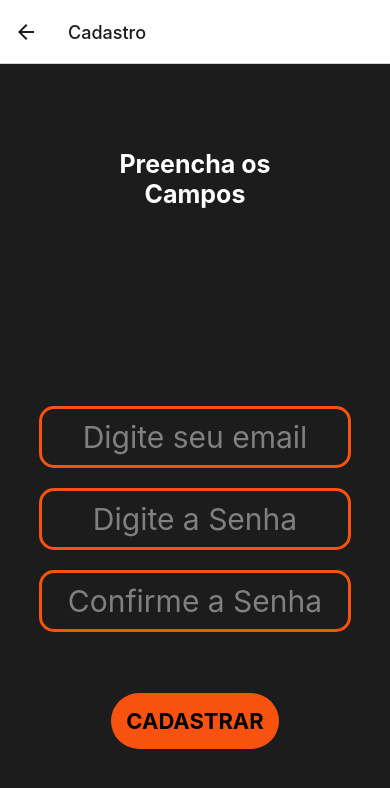
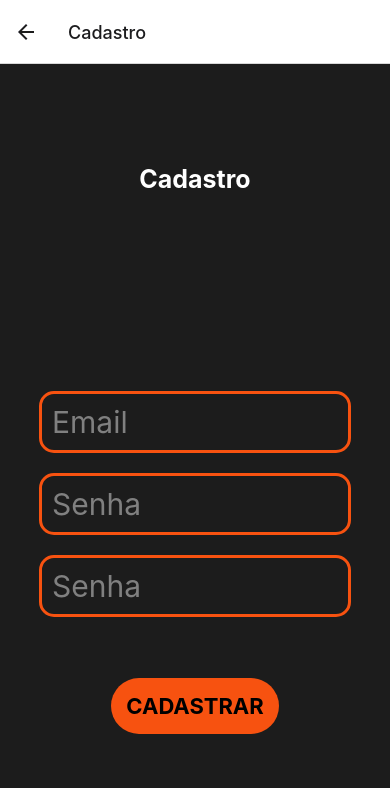
Before and after one commit to nipem-londrina/pi-5, a React Native app: screen /Cadastro in a window 390 px wide. Shown: the top 788 px of the page. Built offline with nearby package versions, Linux system fonts and the light colour scheme.

Commit message:
Style updated

```diff
--- a/src/pages/CadastroConta/index.js
+++ b/src/pages/CadastroConta/index.js
@@ -35,14 +35,14 @@ export default function Cadastro() {
 
     <View style={styles.container}>
 
-      <Text style={styles.titulo}>Preencha os{"\n"}Campos</Text>
+      <Text style={styles.titulo}>Cadastro</Text>
       <Text>{'\n\n\n\n\n\n\n\n\n\n\n'}</Text>
       <TextInput
         style={styles.entradaDeDados}
         onChangeText={setEmail}
         value={email}
         placeholderTextColor={'grey'}
-        placeholder='Digite seu email'>
+        placeholder='Email'>
       </TextInput>
 
       <TextInput
@@ -50,7 +50,7 @@ export default function Cadastro() {
         onChangeText={setSenha}
         value={senha}
         placeholderTextColor={'grey'}
-        placeholder='Digite a Senha'
+        placeholder='Senha'
         secureTextEntry={true}>
       </TextInput>
 
@@ -59,7 +59,7 @@ export default function Cadastro() {
         onChangeText={setConfirmaSenha}
         value={confrimaSenha}
         placeholderTextColor={'grey'}
-        placeholder='Confirme a Senha'
+        placeholder='Senha'
         secureTextEntry={true}>
       </TextInput>
 
@@ -98,7 +98,6 @@ const styles = StyleSheet.create({
     borderRadius: 15,
     width: "80%",
     alignItems: "center",
-    textAlign: 'center',
     margin: 10,
     color: 'white',
     borderStyle: 'solid',
--- a/src/pages/ListaJogos/index.js
+++ b/src/pages/ListaJogos/index.js
@@ -7,12 +7,13 @@ import {
   View,
   FlatList,
   TextInput,
-  TouchableOpacity
+  TouchableOpacity,
+  Alert
 } from 'react-native';
 import { SERVER_ADDRESS } from '@env';
 
 
-export default function ListaJogos({ navigation, route }) {
+export default function ListaJogos({ route }) {
   const { username, password } = route.params;
   const auth = { 'Authorization': `Basic ` + base64.encode(`${username}:${password}`) };
 
@@ -28,7 +29,7 @@ export default function ListaJogos({ navigation, route }) {
       })
   }, [])
 
-  const handleNovoJogo = (jogo) => {
+  function handleNovoJogo(jogo) {
     fetch(`http://${SERVER_ADDRESS}/api/v1/jogo/${jogo}/jogador/${nick}`, {
       method: 'POST',
       headers: auth
@@ -42,7 +43,7 @@ export default function ListaJogos({ navigation, route }) {
     <SafeAreaView style={{ flex: 1 }}>
 
       <View style={styles.container}>
-        <Text style={styles.titulo}>Informe seu nick para o jogo selecionado</Text>
+        <Text style={styles.titulo}>Escolha um jogo para adicionar</Text>
         <Text>{'\n'}</Text>
         <TextInput
           style={styles.styleBuscarJogador}
@@ -53,6 +54,7 @@ export default function ListaJogos({ navigation, route }) {
         />
         <Text>{'\n\n'}</Text>
         <FlatList
+          style={styles.lista}
           data={data}
           keyExtractor={item => item.id}
           renderItem={({ item }) => (
@@ -81,6 +83,9 @@ const styles = StyleSheet.create({
     fontWeight: '700',
     textAlign: 'center'
   },
+  lista: {
+    width: "80%"
+  },
   itemLista: {
     marginTop: 10,
     padding: 20,
@@ -101,10 +106,10 @@ const styles = StyleSheet.create({
     paddingRight: 20,
     margin: 5,
     borderColor: '#f75210',
-    //backgroundColor: "white",
     color: 'white',
     borderStyle: 'solid',
     borderWidth: 3,
-    borderRadius: 15
+    borderRadius: 15,
+    width: "80%"
   }
 });
--- a/src/pages/Login/index.js
+++ b/src/pages/Login/index.js
@@ -22,7 +22,7 @@ export default function Login({ navigation }) {
         onChangeText={setEmail}
         value={email}
         placeholderTextColor={'grey'}
-        placeholder='Digite seu email'>
+        placeholder='Email'>
       </TextInput>
 
       <TextInput
@@ -30,7 +30,7 @@ export default function Login({ navigation }) {
         onChangeText={setSenha}
         value={senha}
         placeholderTextColor={'grey'}
-        placeholder='Digite a senha'
+        placeholder='Senha'
         secureTextEntry={true}>
       </TextInput>
 
@@ -86,7 +86,7 @@ const styles = StyleSheet.create({
     borderRadius: 15,
     width: "80%",
     alignItems: "center",
-    textAlign: 'center',
+    //textAlign: 'center',
     margin: 10,
     color: 'white',
     borderStyle: 'solid',
```
